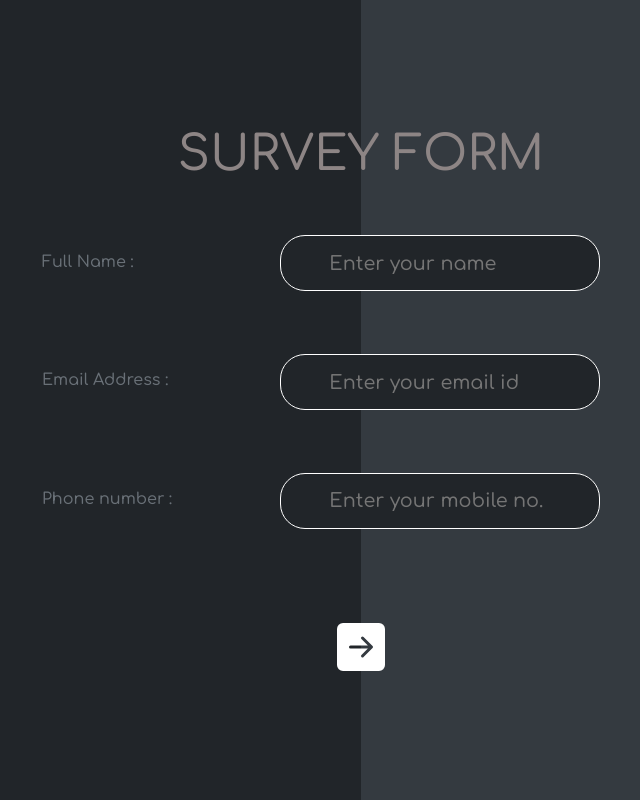
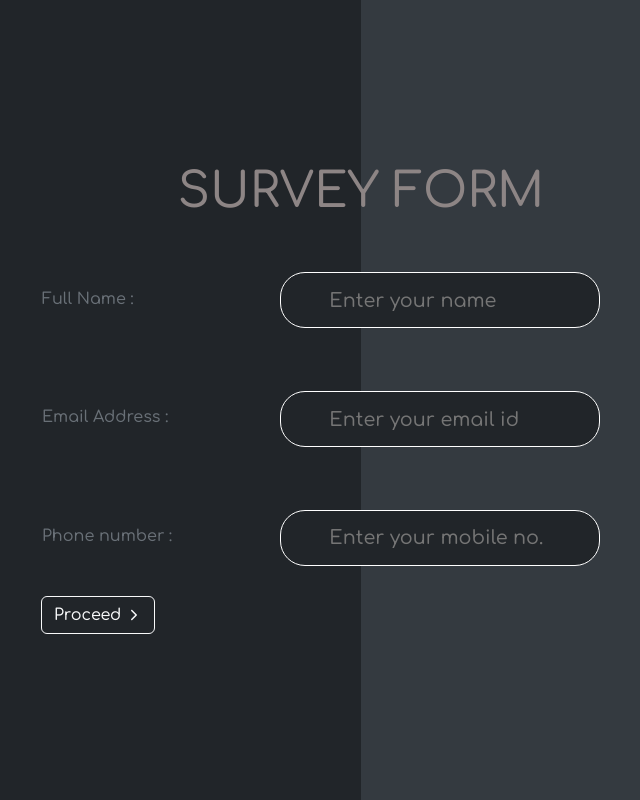
Before and after one commit to Gupta0Kaustubh/Survey-form-app, a React (Vite) app in the folder frontend/: page /surveyquestion in a window 1280 px wide. Shown: the whole page, without its empty margins (279-919 px from the left). Built offline with nearby package versions, Linux system fonts and the light colour scheme.

Commit message:
form functionality

```diff
--- a/frontend/src/components/FirstUserInformation.jsx
+++ b/frontend/src/components/FirstUserInformation.jsx
@@ -3,12 +3,20 @@ import React from 'react'
 import { BsArrowRightSquareFill } from "react-icons/bs";
 import Survey from './Survey';
 import { useNavigate } from 'react-router-dom';
+import InputGroup from 'react-bootstrap/InputGroup';
+import { Button } from 'react-bootstrap';
+import { IoIosArrowForward } from "react-icons/io";
 const FirstUserInformation = () => {
     const navigate = useNavigate()
 
+
+
   return (
       <div className='main'>
+
           <h1 className='heading'>Survey Form</h1>
+
+          <form onSubmit={()=>navigate("/survey")}>
           <table className='table-input'>
               <tr>
                   <th className='headin'>Full Name : </th>
@@ -29,10 +37,10 @@ const FirstUserInformation = () => {
                   </td>
               </tr>
           </table>
-          <div onClick={()=>{navigate("/survey")}} className='arrow'>
-              <BsArrowRightSquareFill color='white' fontSize={48} className='arrow' />
-          </div>
+          <Button variant="outline-light" type="submit">
+              Proceed  <IoIosArrowForward /></Button>
 
+          </form>
     </div>
   )
 }
```
